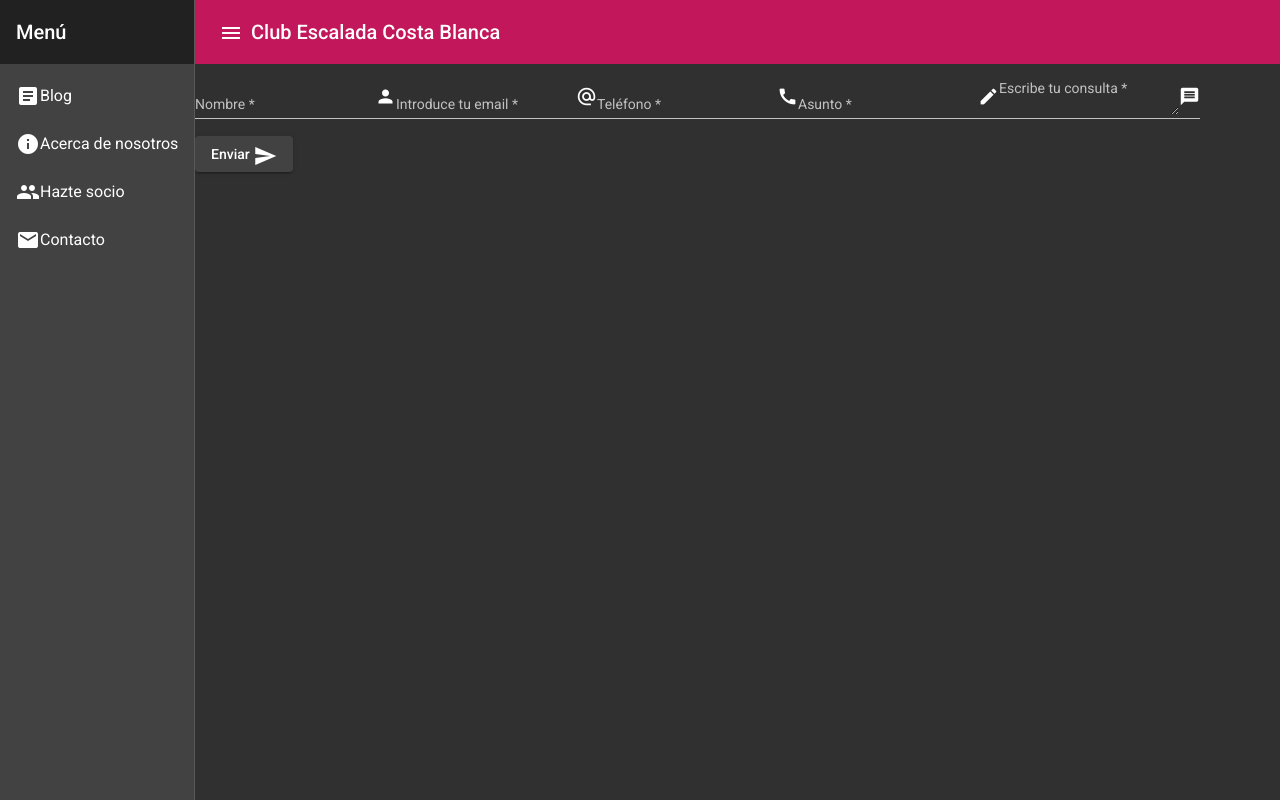
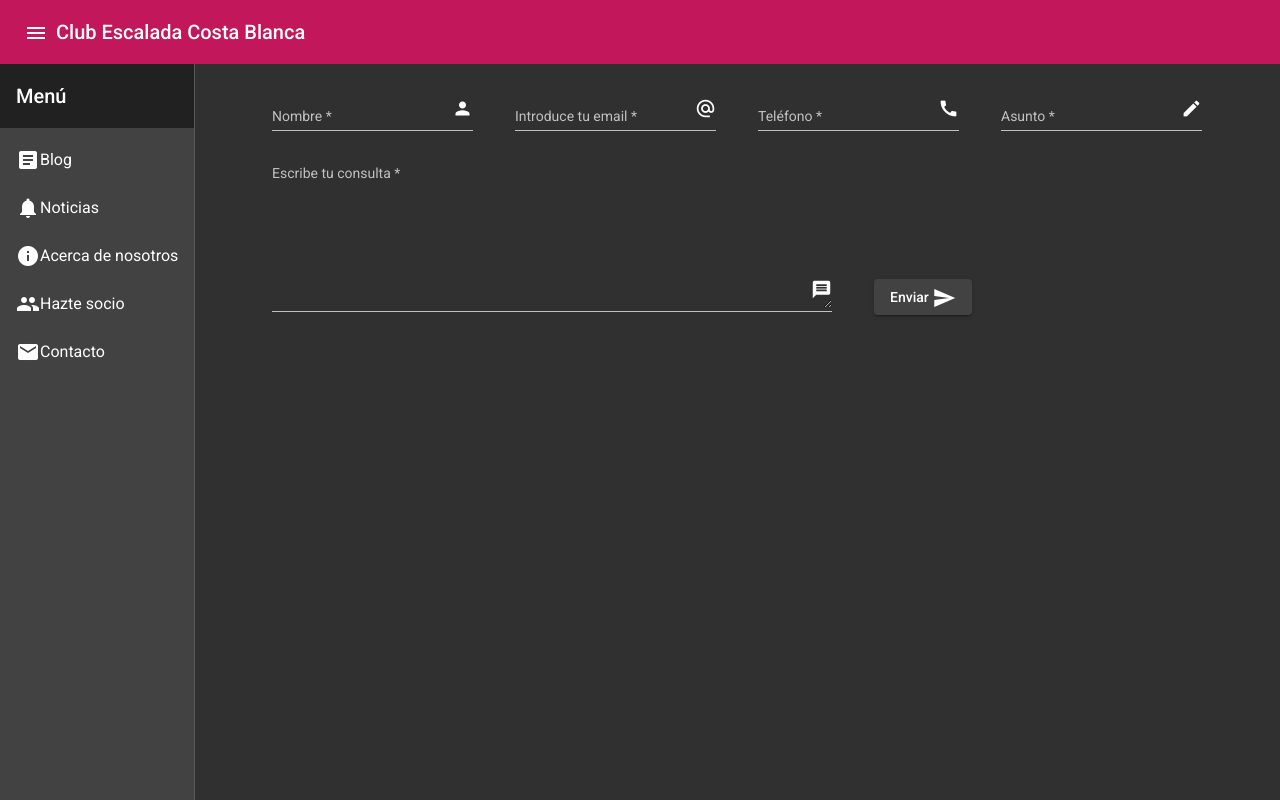
Before and after one commit to endermejia/clubescaladacostablanca, an Angular app: page /contacto in a window 1280 px wide. Built offline with nearby package versions, Linux system fonts and the light colour scheme.

Commit message:
FEATURE: second web version

```diff
--- a/angular.json
+++ b/angular.json
@@ -95,7 +95,7 @@
               "src/assets"
             ],
             "styles": [
-              "./node_modules/@angular/material/prebuilt-themes/purple-green.css",
+              "./node_modules/@angular/material/prebuilt-themes/deeppurple-amber.css",
               "src/styles.css"
             ],
             "scripts": []
--- /dev/null
+++ b/src/app/blog/pages/about/about.component.css
@@ -0,0 +1,7 @@
+.global-text {
+  text-align: justify;
+}
+
+.global-image {
+  max-width: 40em;
+}
--- a/src/app/blog/pages/about/about.component.html
+++ b/src/app/blog/pages/about/about.component.html
@@ -4,7 +4,7 @@
     <mat-card-subtitle>C.E.C.B. POR UNA ESCALDA COMPATIBLE CON EL MEDIO</mat-card-subtitle>
   </mat-card-header>
   <mat-card-content>
-    <p>
+    <p class="global-text">
       Este club de escaladores/as, tiene como objetivo ser una herramienta de unión y entendimiento,
       en pro de la defensa del medioambiente y la compatibilización de la escalada en todas sus disciplinas,
       con la Consellería de Medioambiente y de la mano de la Federación de deporte de montaña y escalada de la
@@ -13,6 +13,8 @@
       un ejemplo de entendimiento y una realidad. Siempre regular, antes que prohibir.
     </p>
   </mat-card-content>
-  <img mat-card-image
-       src="../../../../assets/logoCECB.png">
+  <img
+    mat-card-image
+    class="global-image"
+    src="../../../../assets/logoCECB.png">
 </mat-card>
--- a/src/app/blog/pages/about/about.component.ts
+++ b/src/app/blog/pages/about/about.component.ts
@@ -3,8 +3,7 @@ import { Component, OnInit } from '@angular/core';
 @Component({
   selector: 'app-about',
   templateUrl: './about.component.html',
-  styles: [
-  ]
+  styleUrls: ['./about.component.css']
 })
 export class AboutComponent implements OnInit {
 
--- /dev/null
+++ b/src/app/blog/pages/contact/contact.component.css
@@ -0,0 +1,13 @@
+.form-container {
+  margin: 2em;
+}
+.mat-form-field {
+  margin: 0 1.5em;
+}
+.textarea-custom {
+  min-width: 40em;
+  min-height: 10em;
+}
+.btn-custom {
+  margin: 0 1.5em;
+}
--- a/src/app/blog/pages/contact/contact.component.html
+++ b/src/app/blog/pages/contact/contact.component.html
@@ -1,5 +1,5 @@
-<div>
-  <form>
+<div class="form-container">
+  <form class="form-container">
     <mat-form-field>
       <input
         matInput
@@ -9,25 +9,33 @@
     </mat-form-field>
     <mat-form-field>
       <input
+        type="email"
         matInput
         placeholder="Introduce tu email"
         required>
       <mat-icon matSuffix>alternate_email</mat-icon>
     </mat-form-field>
     <mat-form-field>
-      <input type="tel" matInput placeholder="Teléfono" required>
+      <input
+        type="tel"
+        matInput
+        placeholder="Teléfono"
+        required>
       <mat-icon matSuffix>call</mat-icon>
     </mat-form-field>
     <mat-form-field>
-      <input matInput
-             placeholder="Asunto"
-             required>
+      <input
+        matInput
+        placeholder="Asunto"
+        required>
       <mat-icon matSuffix>create</mat-icon>
     </mat-form-field>
-    <mat-form-field>
-      <textarea matInput
-                placeholder="Escribe tu consulta"
-                required></textarea>
+    <mat-form-field class="textarea-custom">
+      <textarea
+        class="textarea-custom"
+        matInput
+        placeholder="Escribe tu consulta"
+        required></textarea>
       <mat-icon matSuffix>message</mat-icon>
     </mat-form-field>
     <button
--- a/src/app/blog/pages/contact/contact.component.ts
+++ b/src/app/blog/pages/contact/contact.component.ts
@@ -3,8 +3,7 @@ import { Component, OnInit } from '@angular/core';
 @Component({
   selector: 'app-contact',
   templateUrl: './contact.component.html',
-  styles: [
-  ]
+  styleUrls: ['./contact.component.css']
 })
 export class ContactComponent implements OnInit {
 
--- a/src/app/blog/pages/home/home.component.css
+++ b/src/app/blog/pages/home/home.component.css
@@ -1,3 +1,9 @@
 .example-spacer {
   flex: 1 1 auto;
 }
+.sidenav-container {
+  height: 92%;
+}
+.toolbar-container {
+  height: 8%;
+}
--- a/src/app/blog/pages/home/home.component.html
+++ b/src/app/blog/pages/home/home.component.html
@@ -1,8 +1,26 @@
-<mat-drawer-container
-  fullscreen
-  class="example-container"
+<mat-toolbar
+  [color]="'primary'"
+  class="toolbar-container">
+  <button
+    mat-icon-button
+    (click)="drawer.toggle()"
+    aria-label="Toggle sidenav">
+    <mat-icon>menu</mat-icon>
+  </button>
+  <span>
+        Club Escalada Costa Blanca
+      </span>
+  <span
+    class="example-spacer">
+      </span>
+</mat-toolbar>
+<mat-sidenav-container
+  class="sidenav-container"
   [hasBackdrop]="false">
-  <mat-drawer
+  <mat-sidenav-content>
+    <router-outlet></router-outlet>
+  </mat-sidenav-content>
+  <mat-sidenav
     #drawer
     class="example-sidenav"
     mode="side"
@@ -14,6 +32,12 @@
          (click)="drawer.close()">
         <mat-icon>article</mat-icon>
         Blog
+      </a>
+      <a mat-list-item
+         routerLink="/blog"
+         (click)="drawer.close()">
+        <mat-icon>notifications</mat-icon>
+        Noticias
       </a>
       <a mat-list-item
          routerLink="/about"
@@ -32,22 +56,5 @@
         Contacto
       </a>
     </mat-nav-list>
-  </mat-drawer>
-  <mat-drawer-content>
-    <mat-toolbar [color]="'primary'">
-      <button
-        mat-icon-button
-        (click)="drawer.toggle()"
-        aria-label="Toggle sidenav">
-        <mat-icon>menu</mat-icon>
-      </button>
-      <span>
-        Club Escalada Costa Blanca
-      </span>
-      <span
-        class="example-spacer">
-      </span>
-    </mat-toolbar>
-    <router-outlet></router-outlet>
-  </mat-drawer-content>
-</mat-drawer-container>
+  </mat-sidenav>
+</mat-sidenav-container>
```
Also changed, not shown: src/assets/logoCECB.jpg, src/assets/logoCECB.png.
